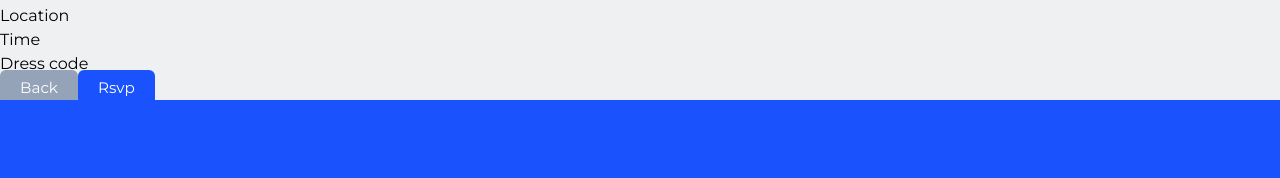
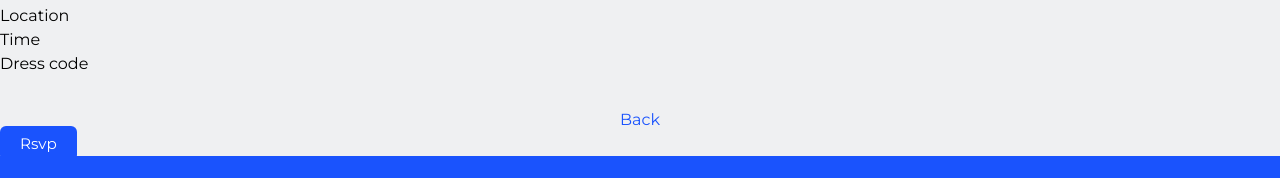
Before and after one commit to WILL-BE-THERE/WILL-BE-THERE, a React (Vite) app in the folder Frontend-React/: page /eventdetails in a window 1280 px wide. Shown: the part 196-374 px from the top of the page. Built offline with nearby package versions, Linux system fonts and the light colour scheme.

Commit message:
event details page updated a bit

```diff
--- a/Frontend-React/src/components/Buttons/BackButton.tsx
+++ /dev/null
@@ -1,11 +0,0 @@
-import { Link } from "react-router-dom";
-
-const BackButton = () => {
-  return (
-    <Link to="/Events" className="px-5 py-2 bg-slate-400 text-white text-[0.95rem] rounded-md">
-      Back
-    </Link>
-  );
-};
-
-export default BackButton
--- a/Frontend-React/src/pages/EventDetails.tsx
+++ b/Frontend-React/src/pages/EventDetails.tsx
@@ -1,7 +1,11 @@
-import BackButton from '../components/Buttons/BackButton';
 import RsvpButton from '../components/Buttons/RsvpButton'
 
 const EventDetails = () => {
+    const goBack = () => {
+        window.history.back();
+    };
+
+
   return (
     <section>
         <aside>
@@ -19,8 +23,9 @@ const EventDetails = () => {
                 <p>Location</p>
                 <p>Time</p>
                 <p>Dress code</p>
-                <button >
-                    <BackButton />
+                <button className="w-full mt-8 text-center text-primary-100"
+                onClick={goBack}>
+                    Back
                 </button>
                 <button>
                     <RsvpButton />
```
